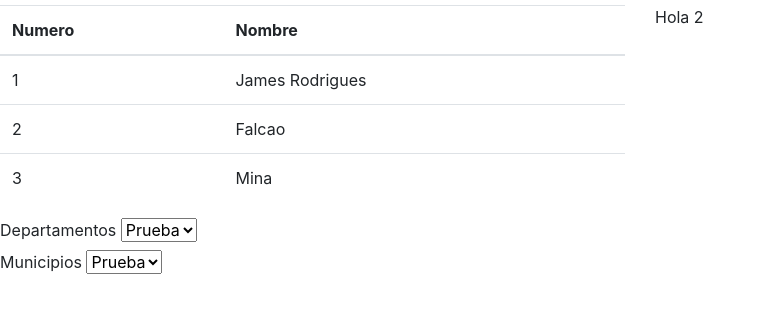
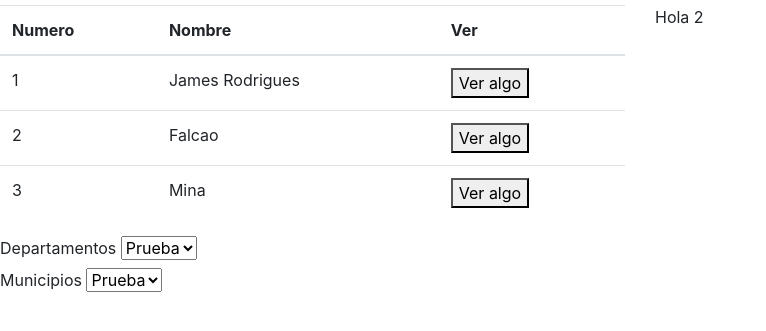
Before and after one commit to carlosmolano/jquerycreatic, a plain HTML site: page ejemplo6.html in a window 1280 px wide. Shown: the part 51-382 px from the top of the page, without its empty margins (0-766 px from the left). Drawn offline with nearby package versions, Linux system fonts and the light colour scheme.

Commit message:
Tablas y botones con attribute data

```diff
--- a/ejemplo6.html
+++ b/ejemplo6.html
@@ -22,6 +22,9 @@
                         <th>
                             Nombre
                         </th>
+                        <th>
+                            Ver
+                        </th>
                     </tr>
                 </thead>
                 <tbody id="jugadores">
@@ -30,7 +33,7 @@
             </table>
         </div>
         <div class="col-md-6">
-            <p>Hola 2</p>
+            <p id="codigo">Hola 2</p>
         </div>
     </div>
 
@@ -57,26 +60,20 @@
             {codigo: 1, nombre: "James Rodrigues"},
             {codigo: 2, nombre: "Falcao"},
             {codigo: 3, nombre: "Mina"}];
-        var ficha=[
-            {codigo: 1, coddep:1, municipio: "Popayán"},
-            {codigo: 2, coddep:1, municipio: "Timbio"},
-            {codigo: 3, coddep:1, municipio: "El Tambo"},
-            {codigo: 4, coddep:2, municipio: "Medellin"},
-            {codigo: 5, coddep:2, municipio: "Bello"},
-            {codigo: 6, coddep:2, municipio: "Itagui"},
-            {codigo: 7, coddep:3, municipio: "Cali"},
-            {codigo: 8, coddep:3, municipio: "Roldanillo"},
-            {codigo: 9, coddep:3, municipio: "Buga"},];
+
         $(function(){//Ready
             var jug= $("#jugadores");
             jug.empty();
             $.each(jugadores, function(i,item){
                 //console.log(item);
-                var j = "<tr><td>"+item.codigo+"</td><td>"+item.nombre+"</td></tr>";
+                var j = "<tr><td>"+item.codigo+"</td><td>"+item.nombre+"</td><td><button data-codigo='"+item.codigo+"' class='algo'>Ver algo</button></td></tr>";
                 jug.append(j);
             })
             console.log(jugadores);
-
+            $('.algo').on('click', function(){
+                //alert($(this).data("id"));
+                $("#codigo").text($(this).data("codigo"));
+            });
         });
 
     </script>
```
